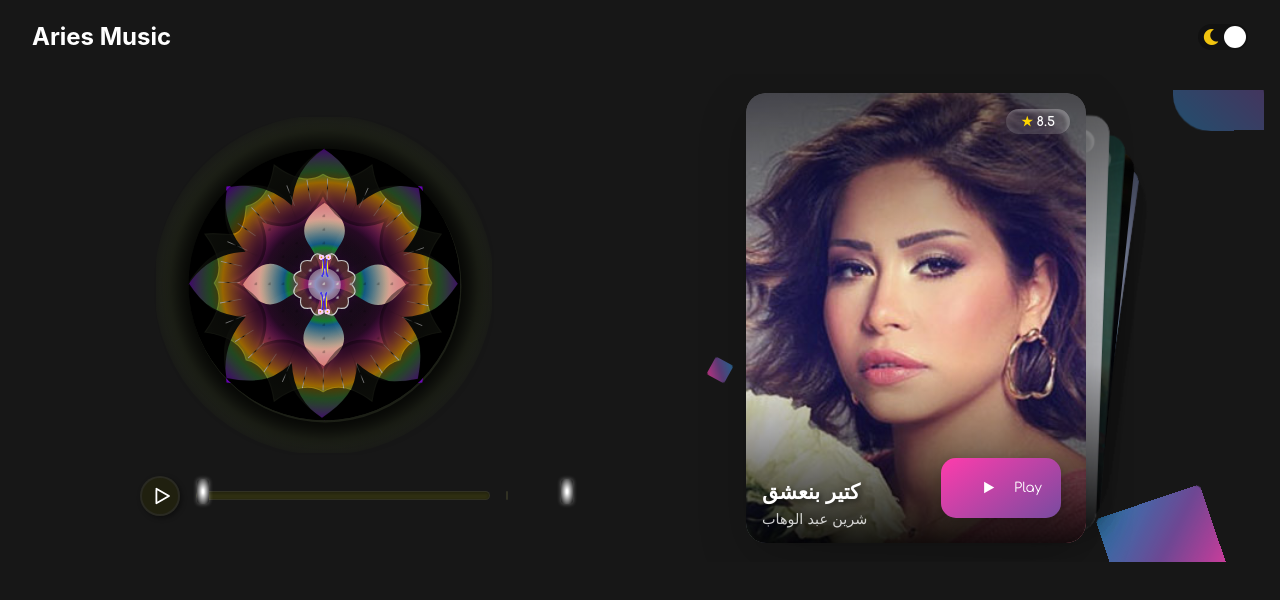
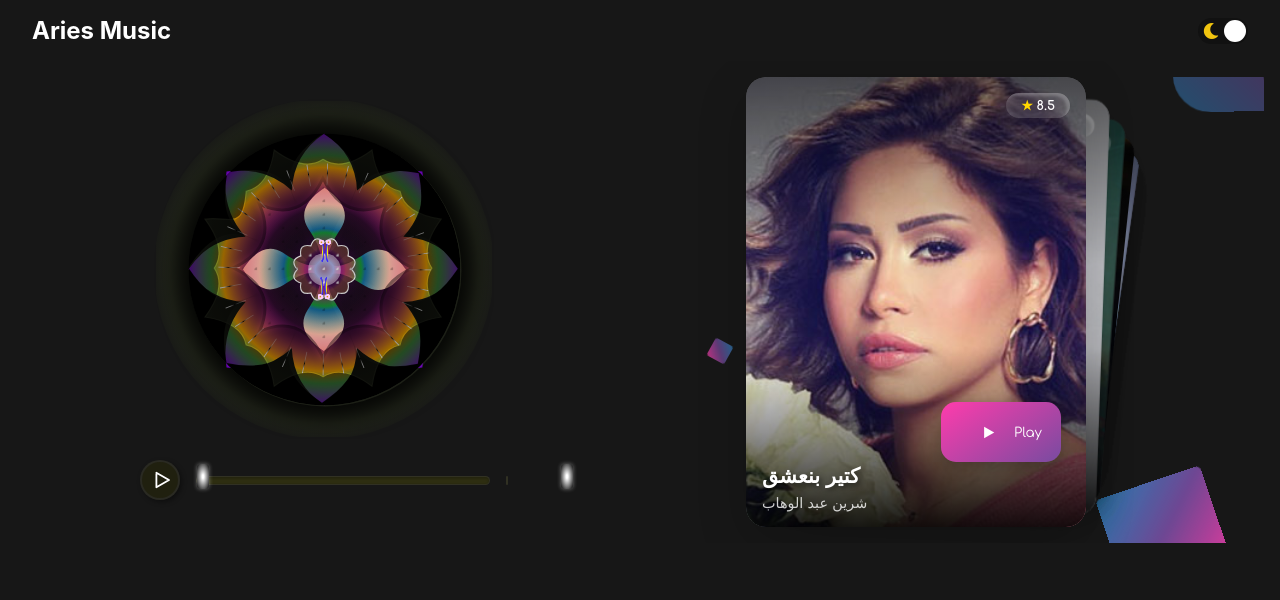
Before and after one commit to Datascientist88/music_player_iterative_refinement_testing, a React (Create React App) app in the folder frontend/: page / in a window 1280 px wide. Shown: the top 600 px of the page. Built offline with nearby package versions, Linux system fonts and the light colour scheme.

Commit message:
First Commit

```diff
--- a/frontend/src/App.css
+++ b/frontend/src/App.css
@@ -44,7 +44,7 @@ body[data-theme='light'] {
     grid-template-rows: auto auto;
     gap: 1rem;
     padding: 1rem;
-    min-height: 100vh;
+    height: 90vh;
     box-sizing: border-box;
 }
 
--- a/frontend/src/components/CardSwiper/CardSwiper.css
+++ b/frontend/src/components/CardSwiper/CardSwiper.css
@@ -101,7 +101,7 @@
 
 .card-play-button {
     position: absolute;
-    bottom: 25px;
+    bottom: 65px;
     color: #fff;
     right: 25px;
     width: 120px;
```
Also changed, not shown: 1 other file (tests, documents, lock files or other folders).
